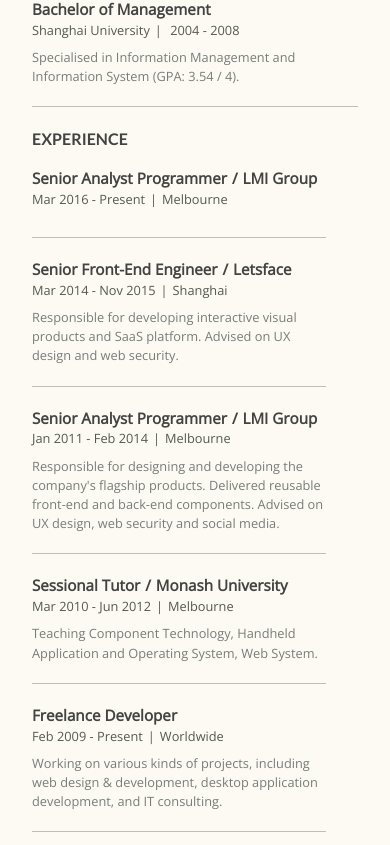
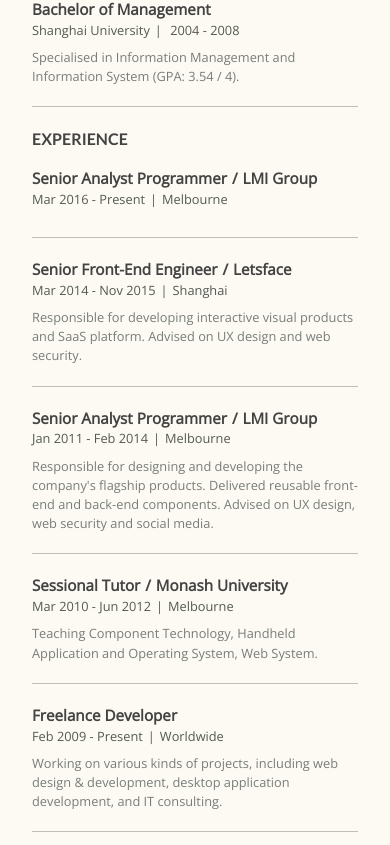
Before and after one commit to nfang/resume, an Angular app: page / in a window 390 px wide. Shown: the part 999-1844 px from the top of the page. Built offline with nearby package versions, Linux system fonts and the light colour scheme.

Commit message:
fix: padding of column-left

```diff
--- a/src/app/app.component.scss
+++ b/src/app/app.component.scss
@@ -388,7 +388,7 @@
   .column-left {
     margin: 0;
     order: 1;
-    padding-left: 0;
+    padding-right: 0;
   }
 
   .reference {
```
